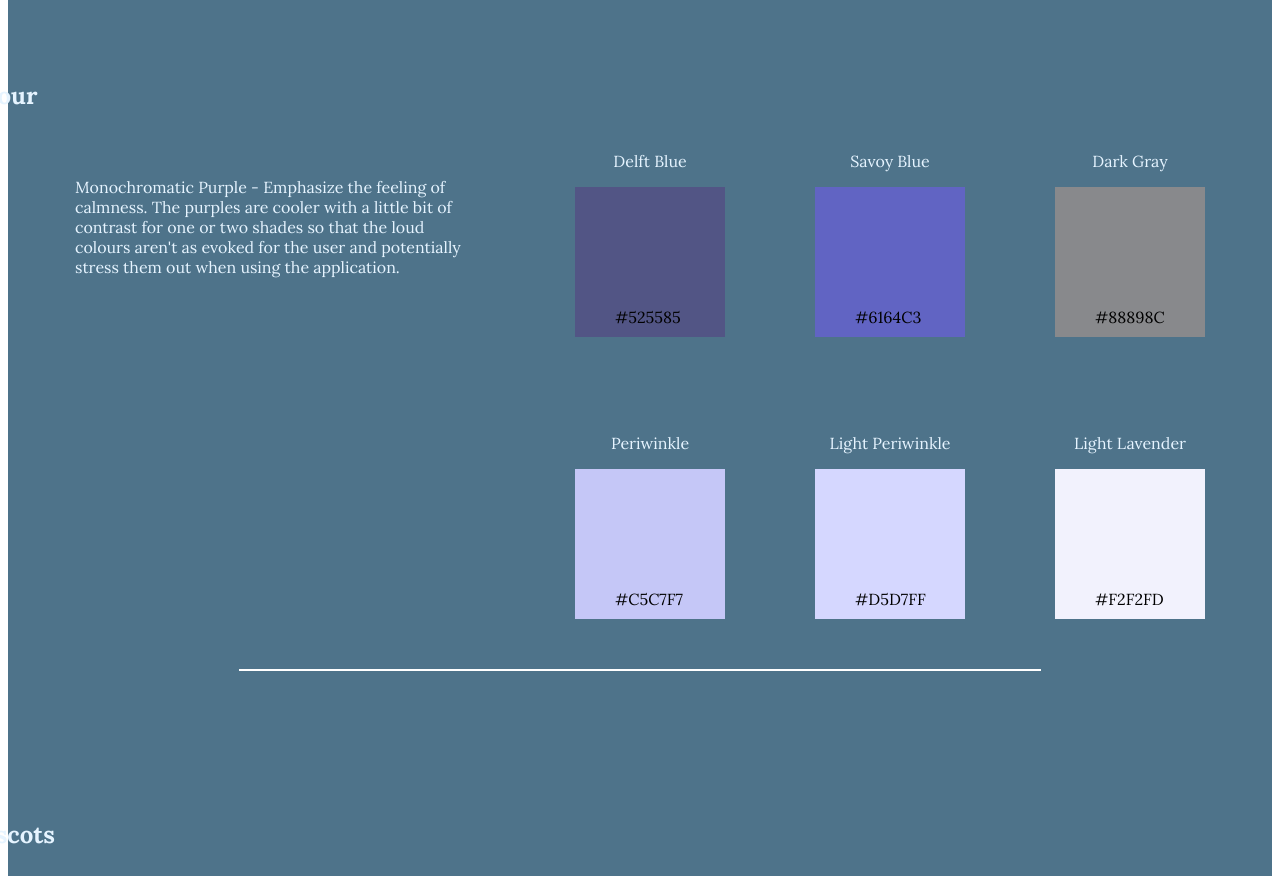
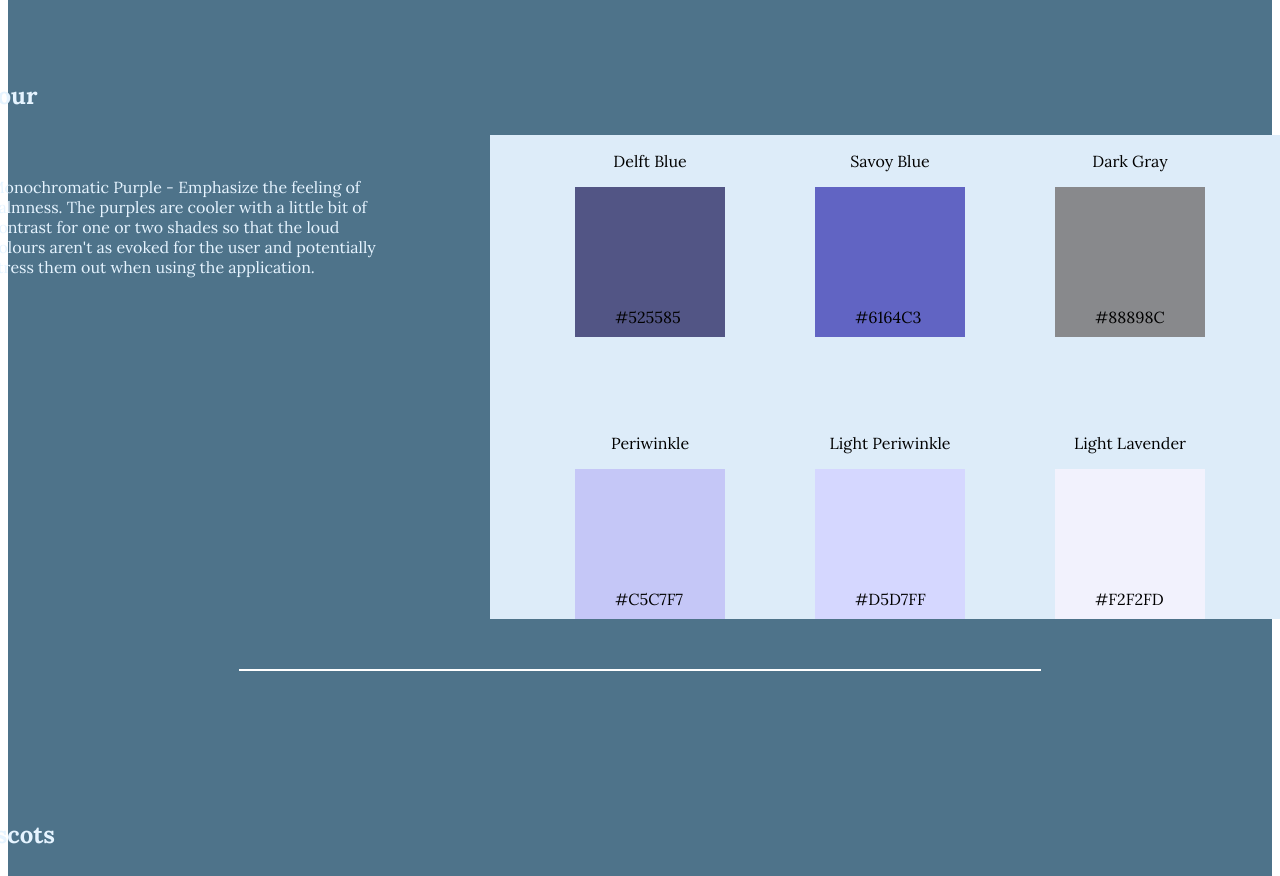
Before and after one commit to anikagrewal/Portfolio, a Next.js app: page /caseStudy in a window 1280 px wide. Shown: the part 5280-6156 px from the top of the page. Built offline with nearby package versions, Linux system fonts and the light colour scheme.

Commit message:
color box

```diff
--- a/styles/Home.module.css
+++ b/styles/Home.module.css
@@ -515,7 +515,12 @@ margin-left: 180px;
 .colorCon {
   display: flex;
   flex-direction: column;
-  gap: 80px
+  justify-content: center;
+  align-items: center;
+  gap: 80px;
+ background-color: #DDECF9;
+ width: 800px;
+ color: black;
 }
 
 .colorRow {
```
